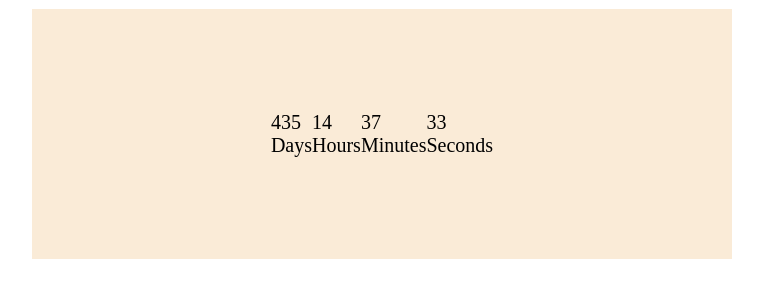
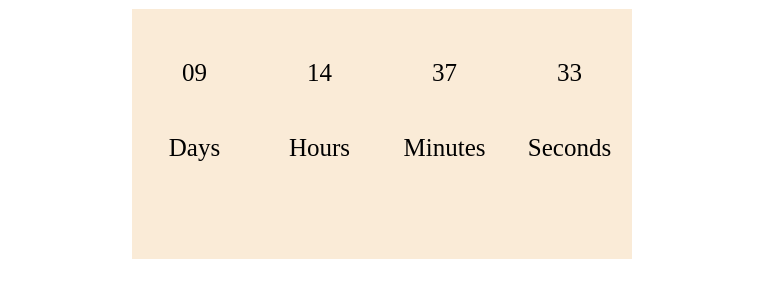
Before and after one commit to YevheniiVish/goit-js-hw-11-timer, a plain HTML site: page index.html in a window 1280 px wide. Shown: the whole page, without its empty margins (258-1021 px from the left). Drawn offline with Linux system fonts and the light colour scheme.

Commit message:
add timer

```diff
--- a/index.js
+++ b/index.js
@@ -2,10 +2,11 @@ class CountdownTimer {
   constructor({ selector, targetDate }) {
     this.selector = selector;
     this.targetDate = targetDate;
-    this.__BegginTimer();
-   }
+    this.__CountersSart();
+    this.__CountersStop();
+  }
 
-  __BegginTimer() {
+  __CountersSart() {
     const currentTime = new Date().getTime();
     const endTime = this.targetDate.getTime();
     const time = endTime - currentTime;
@@ -35,17 +36,17 @@ class CountdownTimer {
 
     selectorLinksTimer.querySelector(`[data-value="secs"]`).textContent = secs;
 
-    setInterval(() => {
-      this.__BegginTimer();
+    const timerID = setInterval(() => {
+      this.__CountersSart();
     }, 1000);
+
+    if (currentTime >= endTime) {
+      clearInterval(timerID);
+      return;
+    }
   }
 }
-// new CountdownTimer({
-//   selector: "#timer-1",
-//   targetDate: new Date("Jul 17, 2019"),
-// });
-
 new CountdownTimer({
   selector: "#timer-1",
-  targetDate: new Date("Jul 25, 2021"),
+  targetDate: new Date("May 25, 2020"),
 });
--- a/style.css
+++ b/style.css
@@ -10,18 +10,21 @@ html {
 }
 
 .timer {
-  display: flex;
-  align-items: center;
-  justify-content: center;
-  width: 700px;
+  display: grid;
+  grid-template-columns: 1fr 1fr 1fr 1fr;
+  width: 500px;
   height: 250px;
-  font-size: 20px;
+  font-size: 25px;
   margin: 0 auto;
   background-color: antiquewhite;
 }
 
 .field {
   display: grid;
-  justify-content: center;
-  flex-wrap: wrap;
+  grid-template-rows: 1fr 1fr;
+  text-align: center;
 }
+
+.value {
+  padding-top: 50px;
+}
```
